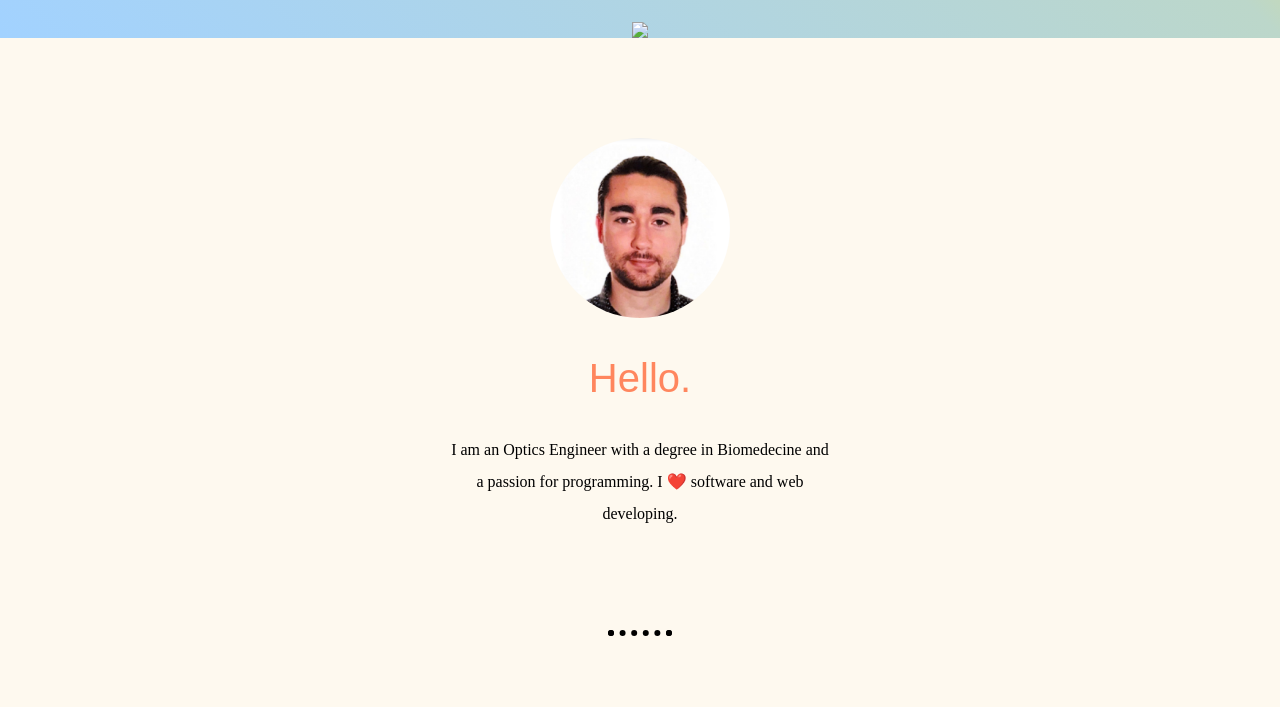
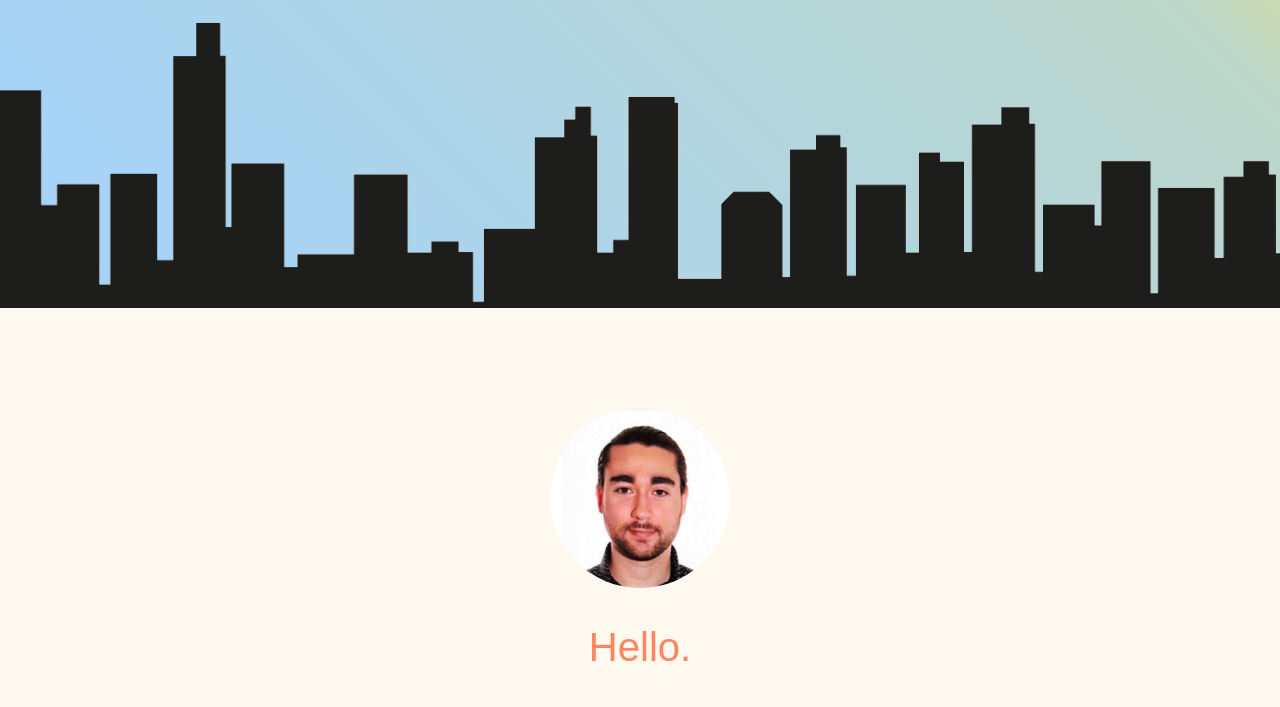
Before and after one commit to OsusCaesar/presentation, a plain HTML site: page index.html in a window 1280 px wide. Shown: the part 393-1100 px from the top of the page. Drawn offline with Linux system fonts and the light colour scheme; a web font is replaced by a local one.

Commit message:
Update index.html
fixed error with the path of the skyline

```diff
--- a/index.html
+++ b/index.html
@@ -18,7 +18,7 @@
         <img class="sun" src="./assets/images/sun3.png" />
         <h1>I'm Jesús.</h1>
         <h2 id="programmer">A <span class="pro">pro</span>grammer.</h2>
-        <img class="skyline" src="./images/skyline.png" />
+        <img class="skyline" src="./assets/images/skyline.png" />
     </div>
     <div class="mid-container">
         <div id="profile">
```
